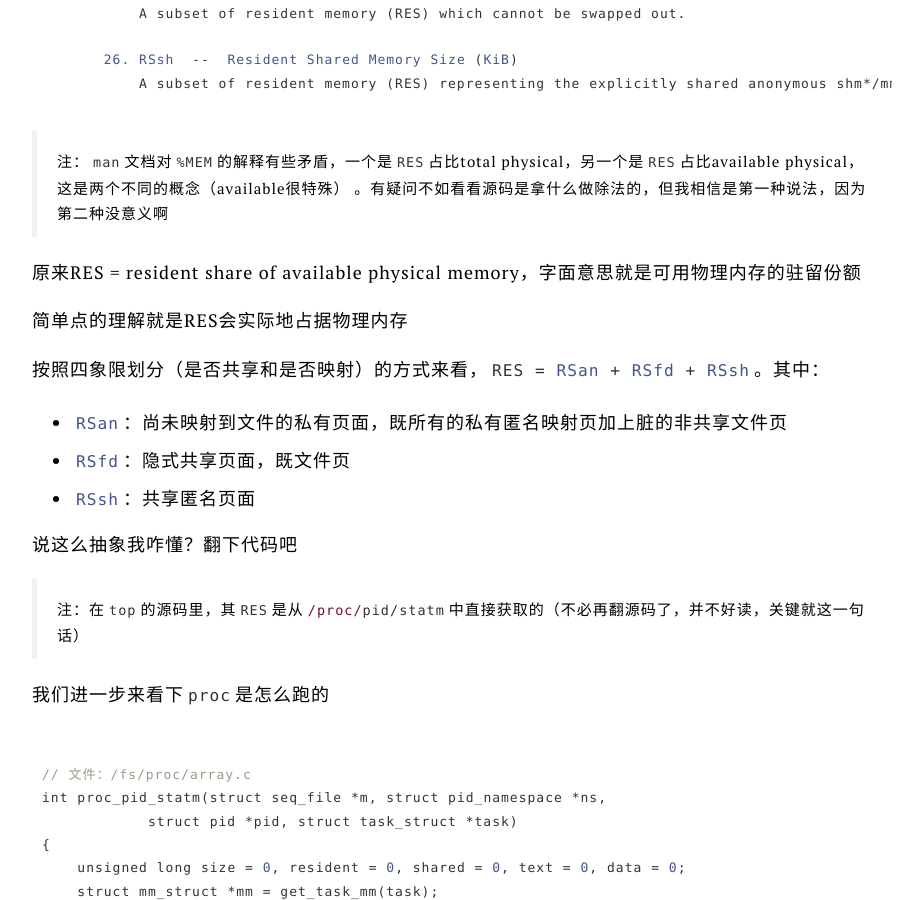
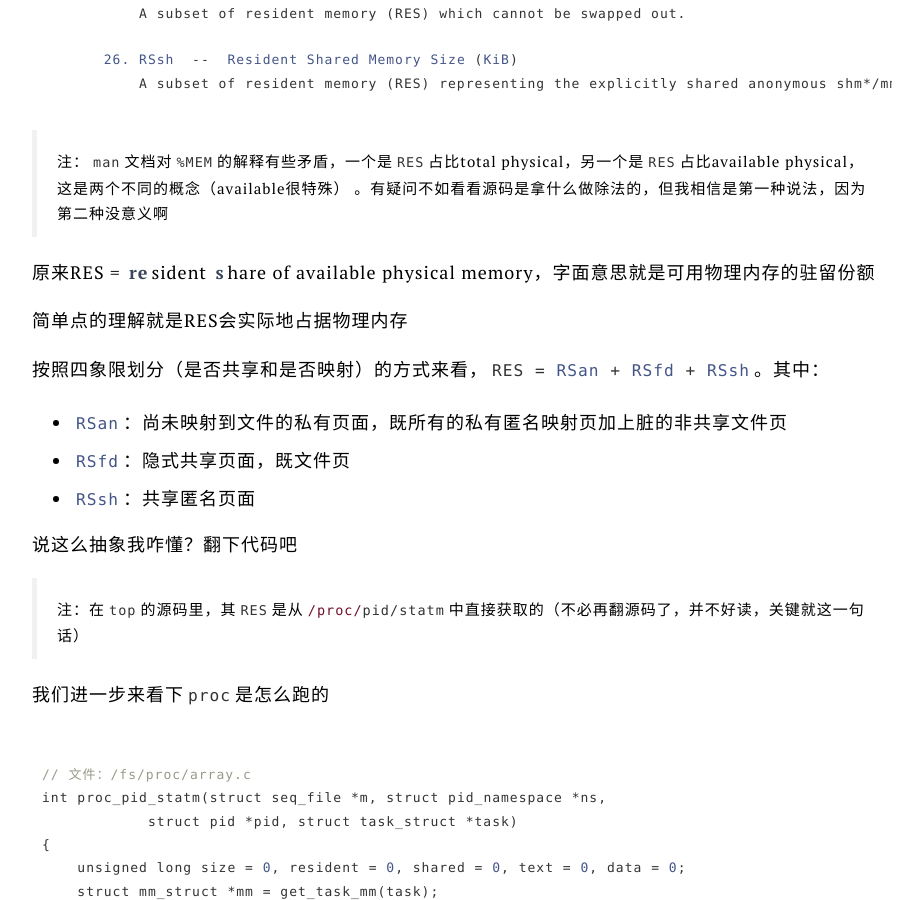
Before and after one commit to Caturra000/Caturra000.github.io, a Jekyll site: the page built from _posts/2023/2023-04-20-linux-memory-types-a-top-down-approach.md, in a window 1280 px wide and 900 px high, scrolled down 4029 px. Shown: the whole window, without its empty margins (178-1101 px from the left). Built offline with Jekyll 4.4.1, drawn with Linux system fonts in a browser that asks for light colours; some of the changed text lies outside the part shown.

Commit message:
update linux memory

```diff
--- a/_posts/2023/2023-04-20-linux-memory-types-a-top-down-approach.md
+++ b/_posts/2023/2023-04-20-linux-memory-types-a-top-down-approach.md
@@ -166,7 +166,7 @@ RES  - anything occupying physical memory
 > 注：`man`文档对`%MEM`的解释有些矛盾，一个是`RES`占比total physical，另一个是`RES`占比available physical，这是两个不同的概念（available很特殊）
 。有疑问不如看看源码是拿什么做除法的，但我相信是第一种说法，因为第二种没意义啊
 
-原来RES = resident share of available physical memory，字面意思就是可用物理内存的驻留份额
+原来RES = **re**sident **s**hare of available physical memory，字面意思就是可用物理内存的驻留份额
 
 简单点的理解就是RES会实际地占据物理内存
 
```
Also changed, not shown: other parts of _posts/2023/2023-04-20-linux-memory-types-a-top-down-approach.md (+4 -2 lines).
